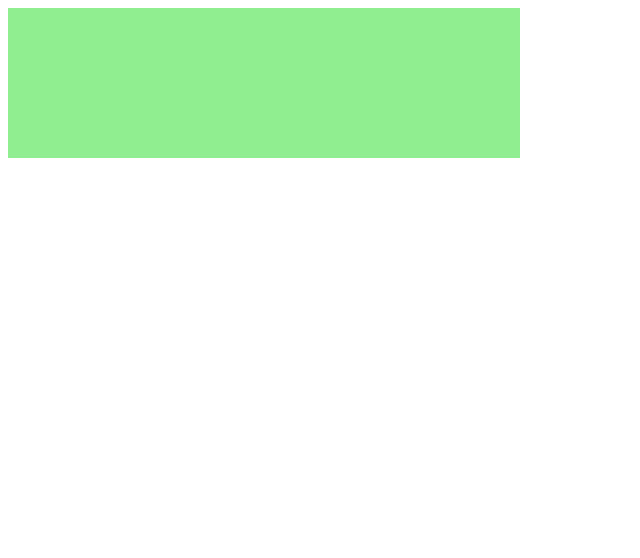
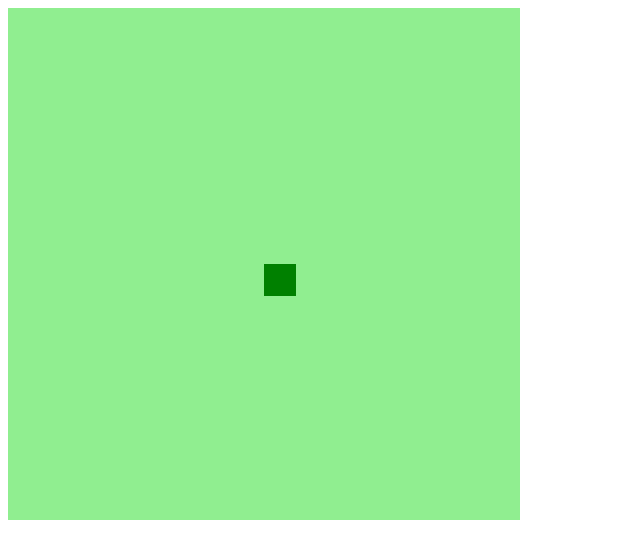
Before and after one commit to IsaPhipho/snakeGame-dio, a plain HTML site: page index.html in a window 1280 px wide. Shown: the whole page, without its empty margins (0-640 px from the left). Drawn offline with Linux system fonts and the light colour scheme.

Commit message:
Creating snake

```diff
--- a/index.html
+++ b/index.html
@@ -11,6 +11,6 @@
   <title>Snake Game</title>
 </head>
 <body>
-  <canvas id="snake" width="512" height="=512"></canvas>
+  <canvas id="snake" width="512" height="512"></canvas>
 </body>
 </html>
--- a/script.js
+++ b/script.js
@@ -1,6 +1,12 @@
 let canvas = document.getElementById("snake");
 let context = canvas.getContext("2d");
 let box = 32;
+
+let snake = [];
+snake[0] = {
+  x: 8 * box,
+  y: 8 * box
+}
 
 
 function createBG() {
@@ -8,4 +14,12 @@ function createBG() {
   context.fillRect(0, 0, 16 * box, 16 * box);
 }
 
+function createSnake() {
+  for(i=0; i < snake.length; i++) {
+    context.fillStyle = "green";
+    context.fillRect(snake[i].x, snake[i].y, box, box);
+  }
+}
+
 createBG();
+createSnake();
```
